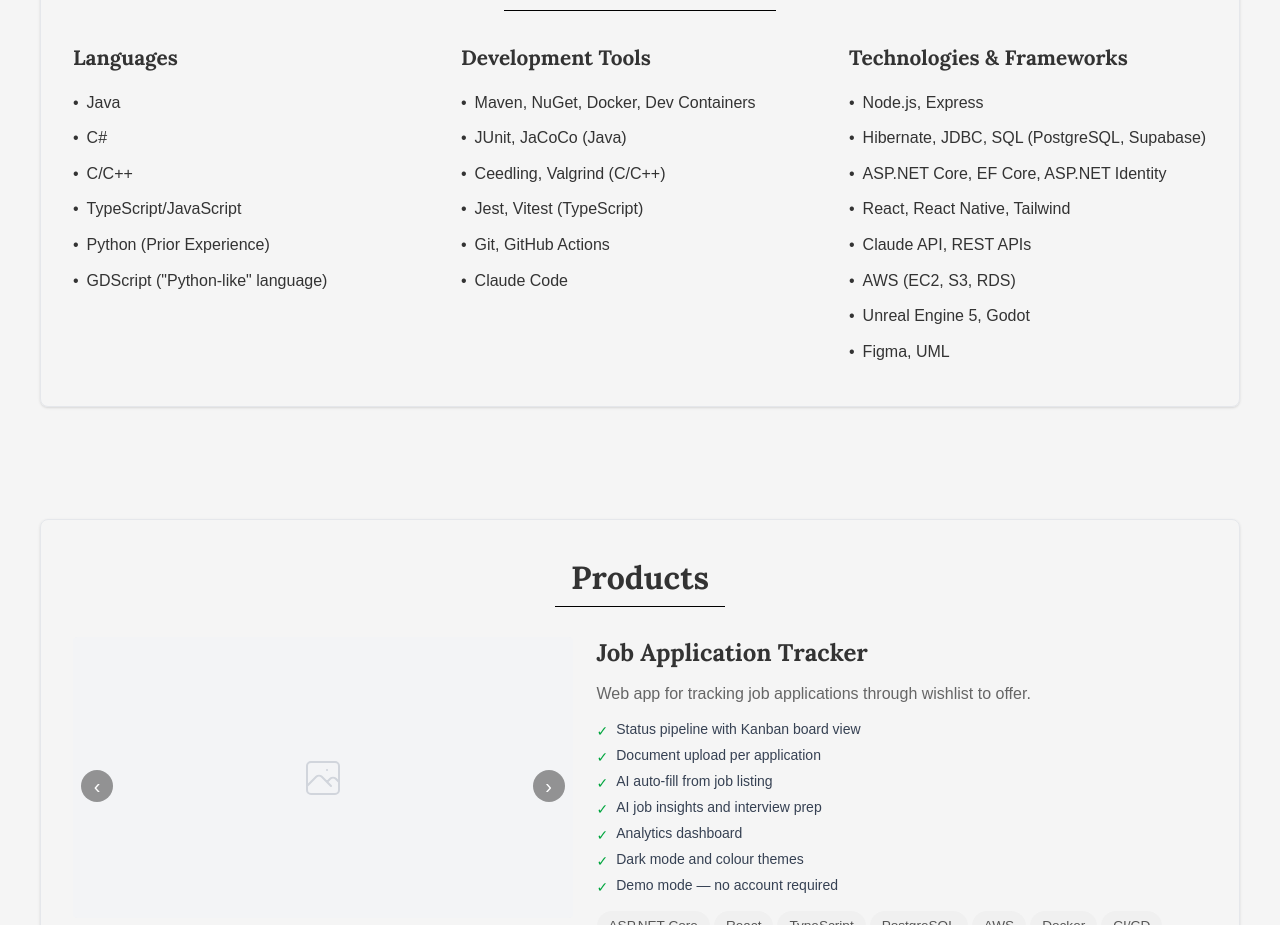
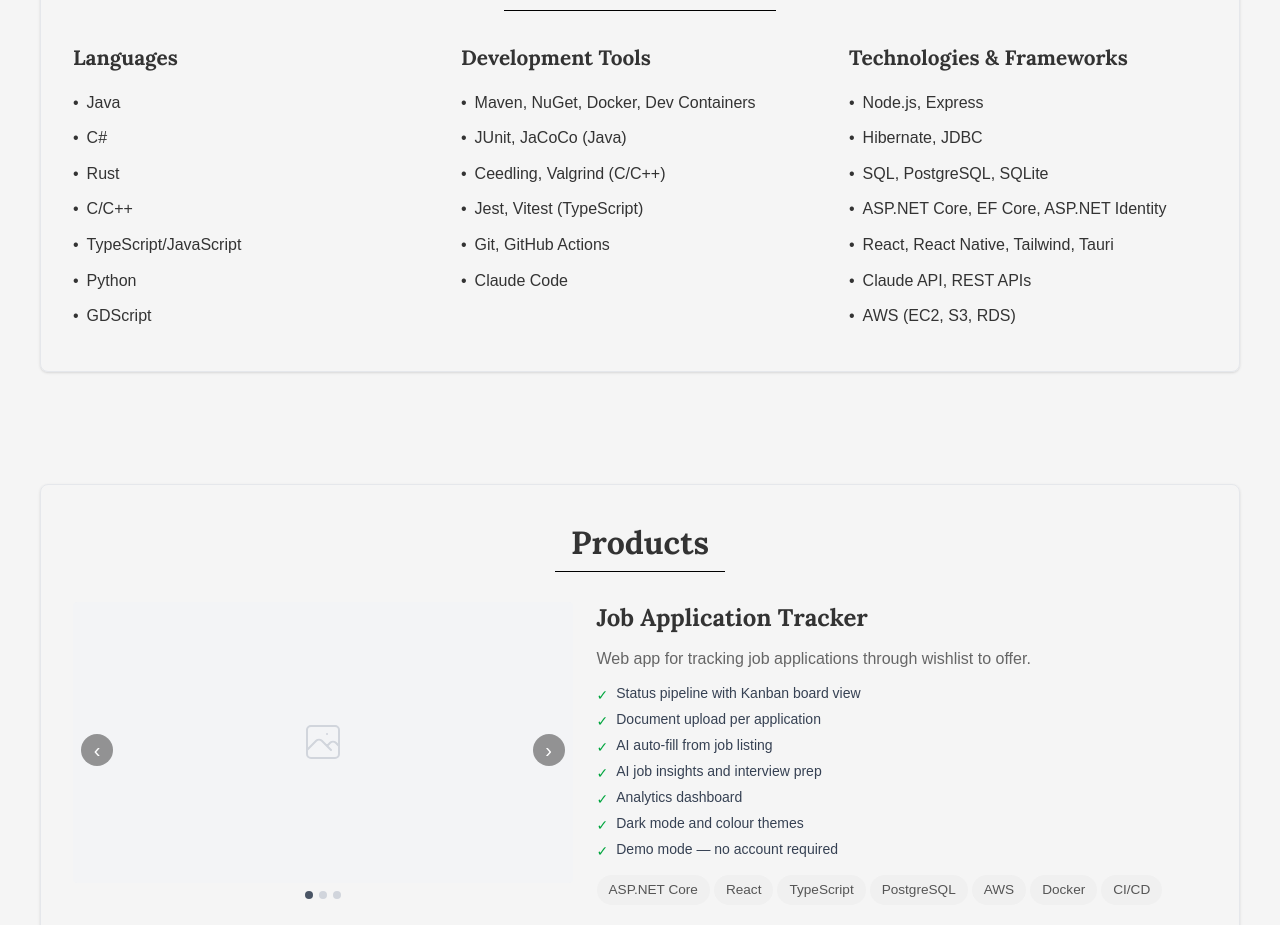
Before and after one commit to NagareNegishi/NagareNegishi.github.io, a React (Vite) app: page / in a window 1280 px wide. Shown: the part 1280-2205 px from the top of the page. Built offline with nearby package versions, Linux system fonts and the light colour scheme.

Commit message:
update skill section #28

```diff
--- a/src/data/skills.js
+++ b/src/data/skills.js
@@ -4,10 +4,11 @@
     items: [
         "Java",
         "C#",
+        "Rust",
         "C/C++",
         "TypeScript/JavaScript",
-        "Python (Prior Experience)",
-        "GDScript (\"Python-like\" language)"
+        "Python",
+        "GDScript"
     ]
     },
     {
@@ -25,13 +26,12 @@
     category: "Technologies & Frameworks",
     items: [
         "Node.js, Express",
-        "Hibernate, JDBC, SQL (PostgreSQL, Supabase)",
+        "Hibernate, JDBC",
+        "SQL, PostgreSQL, SQLite",
         "ASP.NET Core, EF Core, ASP.NET Identity",
-        "React, React Native, Tailwind",
+        "React, React Native, Tailwind, Tauri",
         "Claude API, REST APIs",
-        "AWS (EC2, S3, RDS)",
-        "Unreal Engine 5, Godot",
-        "Figma, UML"
+        "AWS (EC2, S3, RDS)"
     ]
     }
 ];
```
